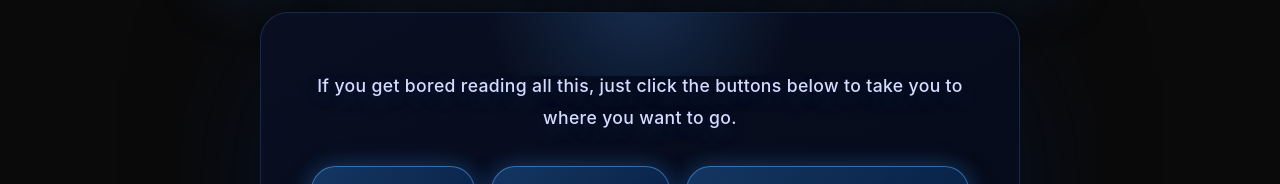
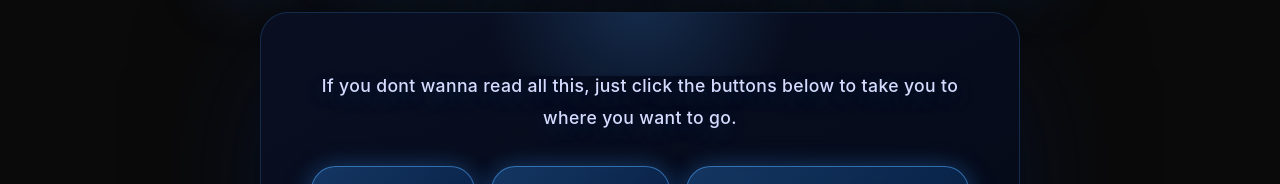
Before and after one commit to aravM23/websiteapp, a Next.js app: page /projects in a window 1280 px wide. Shown: the part 482-666 px from the top of the page. Built offline with nearby package versions, Linux system fonts and the light colour scheme.

Commit message:
Update projects page text from 'get bored' to 'dont wanna'

```diff
--- a/pages/projects.tsx
+++ b/pages/projects.tsx
@@ -1390,7 +1390,7 @@ const ProjectsPage: React.FC = () => {
                   letterSpacing: '0.02em',
                   textShadow: '0 6px 22px rgba(72, 164, 255, 0.25)'
                 }}>
-                  If you get bored reading all this, just click the buttons below to take you to where you want to go.
+                  If you dont wanna read all this, just click the buttons below to take you to where you want to go.
                 </p>
                 <div style={{
                   position: 'relative',
```
